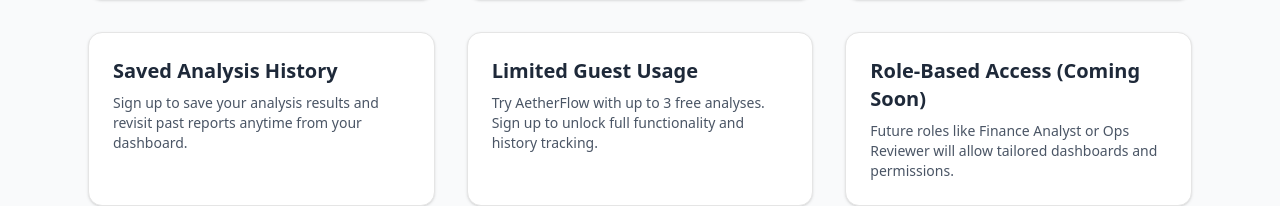
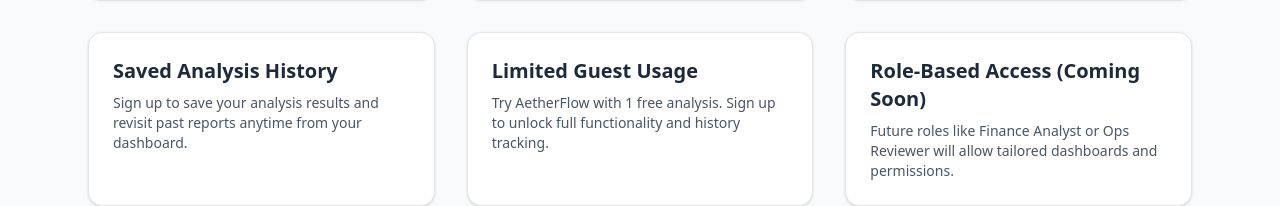
Before and after one commit to pvparekh/aetherflow, a Next.js app: page / in a window 1280 px wide. Shown: the part 810-1016 px from the top of the page. Built offline with nearby package versions, Linux system fonts and the light colour scheme; no server answers.

Commit message:
eslint rules for deployment

```diff
--- a/package.json
+++ b/package.json
@@ -19,6 +19,7 @@
     "lucide-react": "^0.522.0",
     "next": "15.3.3",
     "openai": "^5.5.1",
+    "papaparse": "^5.5.3",
     "pdfjs-dist": "^5.3.31",
     "react": "^19.0.0",
     "react-dom": "^19.0.0",
--- a/src/app/page.tsx
+++ b/src/app/page.tsx
@@ -93,7 +93,7 @@
               },
               {
                 title: "Limited Guest Usage",
-                desc: "Try AetherFlow with up to 3 free analyses. Sign up to unlock full functionality and history tracking.",
+                desc: "Try AetherFlow with 1 free analysis. Sign up to unlock full functionality and history tracking.",
               },
               {
                 title: "Role-Based Access (Coming Soon)",
--- a/src/components/LoginLogoutButton.tsx
+++ b/src/components/LoginLogoutButton.tsx
@@ -3,9 +3,10 @@
 import { useRouter } from "next/navigation";
 import { createClient } from "../../utils/supabase/client";
 import { signout } from "@/lib/auth-actions";
+import type { User } from "@supabase/supabase-js";
 
 const LoginLogoutButton = () => {
-  const [user, setUser] = useState<any>(null);
+  const [user, setUser] = useState<User | null>(null);
   const router = useRouter();
   const supabase = createClient();
 
@@ -17,7 +18,7 @@
       setUser(user);
     };
     fetchUser();
-  }, []);
+  }, [supabase]);
 
   if (user) {
     return (
```
Also changed, not shown: 1 other file (tests, documents, lock files or other folders).
